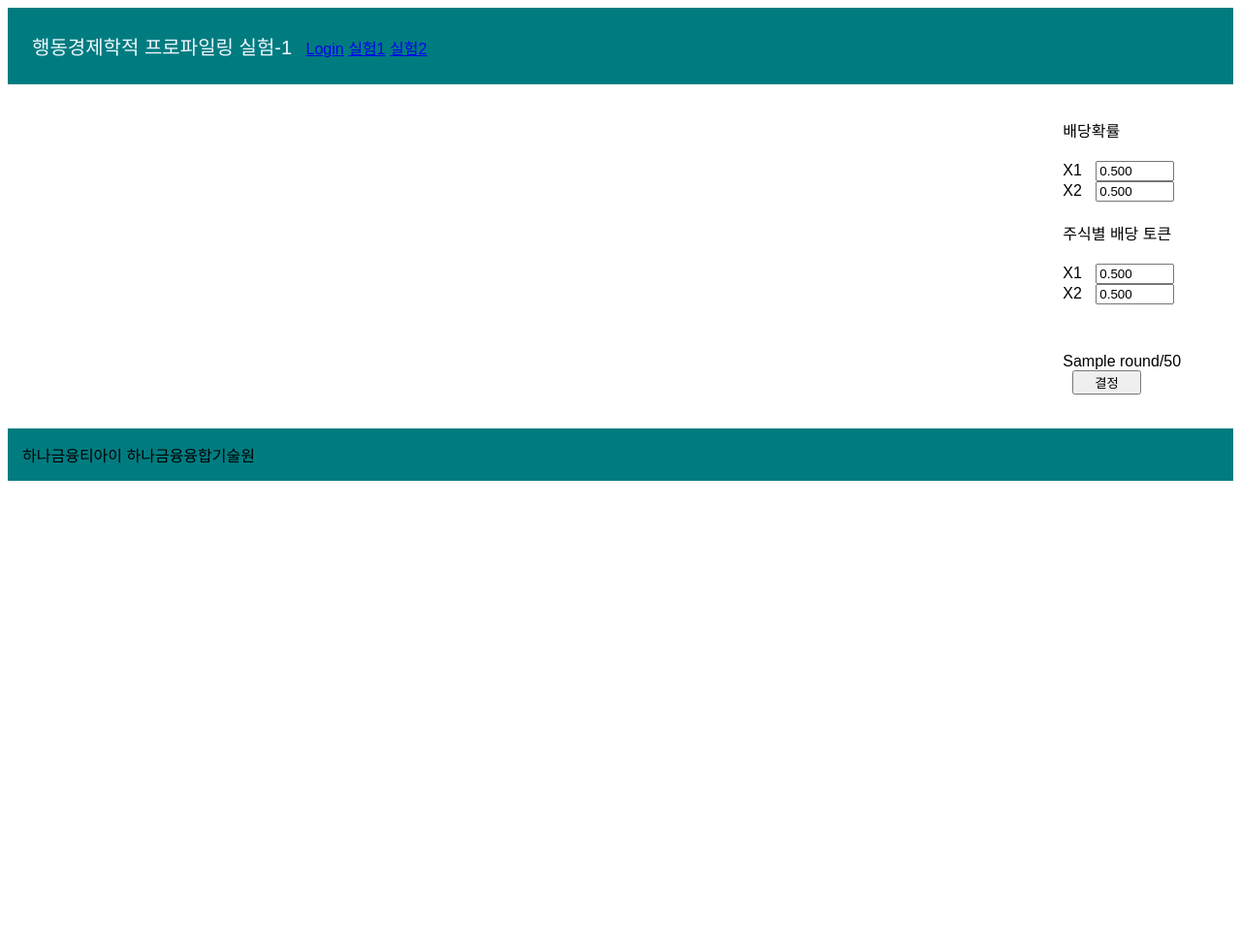
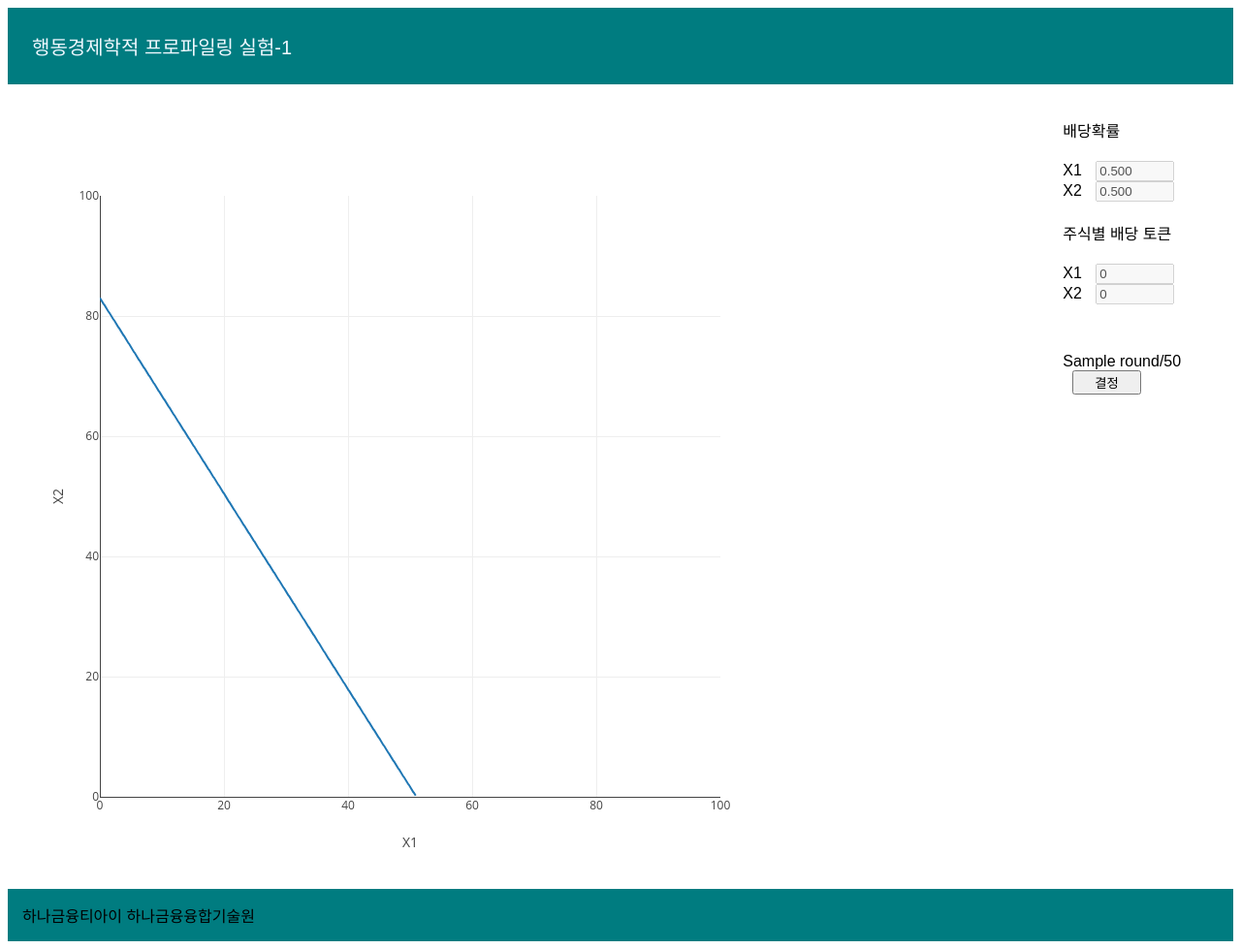
Before and after one commit to sunwonl/bepf_webserver, a Flask app: template templates/experiment1.html in a window 1280 px wide. Shown: the whole page at 97% size. Before the commit the page ends 496 px from the top, so only its background shows below. Run offline with Flask 2, Linux system fonts and the light colour scheme; the template is opened without the code that fills it: most values are stand-ins (such as "Sample title", 1, 10 or a date in 2020); some libraries are stand-ins or nearby versions.

Commit message:
risk aversion / loss aversion 계산 코드 작성

```diff
--- a/app.py
+++ b/app.py
@@ -1,5 +1,5 @@
 from flask import Flask
-from flask import render_template, request
+from flask import render_template, request, redirect, url_for
 from flask_sqlalchemy import SQLAlchemy
 from be_factor import *
 
@@ -8,8 +8,7 @@ TOTAL_ROUND = 50
 
 app = Flask(__name__)
 
-app.config['SQLALCHEMY_DATABASE_URI'] = 'mysql+pymysql://root:elxlfoq12#@127.0.0.1/bepf'
-#app.config['SQLALCHEMY_DATABASE_URI'] = 'sqlite:///bpef.sqlite3'
+app.config['SQLALCHEMY_DATABASE_URI'] = 'mysql+pymysql://root:elxlfoq123!@127.0.0.1/bepf'
 app.config['SEND_FILE_MAX_AGE_DEFAULT'] = 0
 
 db = SQLAlchemy(app)
@@ -51,7 +50,33 @@ class exp_log(db.Model):
         self.iy = iy
 
 
+class reward_rec(db.Model):
+    email = db.Column('email', db.String(50), primary_key=True)
+    round = db.Column(db.Integer)
+    secure = db.Column(db.String(1))
+    reward = db.Column(db.Float)
+
+    def __init__(self, email, round, secure, reward):
+        self.email = email
+        self.round = round
+        self.secure = secure
+        self.reward = reward
+
+
 db.create_all()
+
+
+def get_last_round(email):
+    sql = """
+    select round
+    from exp_log
+    where email='{}' order by round desc limit 1""".format(email)
+
+    result = db.engine.execute(sql)
+    last_round = [r[0] for r in result]
+    if len(last_round) == 0:
+        last_round = [1]
+    return last_round[0]
 
 
 def processing_click_logs(click_logs):
@@ -61,6 +86,33 @@ def processing_click_logs(click_logs):
         log = exp_log(**l)
         db.session.add(log)
         print(l)
+    db.session.commit()
+
+
+def make_result(email):
+    sql = '''
+    select email, round, ts, x, y
+    from (
+	    select email, round, ts, x, y, rank() over (partition by email, round order by ts desc) rnk from exp_log where x > 0
+    ) x where x.rnk = 1 and email="{}"'''.format(email)
+    import pandas as pd
+    df = pd.read_sql(sql, db.engine)
+
+    import random
+    selected_round = min(TOTAL_ROUND, max(round(random.uniform(0, TOTAL_ROUND)), 0))
+    secure_idx = round(random.uniform(0, 1))
+    selected_secure = ['x', 'y'][secure_idx]
+
+    final_reward = df.loc[int(selected_round)-1][selected_secure]
+
+    return selected_round, selected_secure, final_reward
+
+
+def process_reward(email, round, secure, reward):
+    print('Processing reward')
+    reward_rec(email, round, secure, reward)
+    db.session.add(reward_rec)
+
     db.session.commit()
 
 
@@ -79,31 +131,58 @@ def init_exp():
     # email = request.form['email']
     input_data = dict(request.form)
     email = input_data['email']
-    p = participant(**input_data)
-    db.session.add(p)
-    db.session.commit()
+    exists = participant.query.filter_by(email=email).first()
+    if not exists:
+        p = participant(**input_data)
+        db.session.add(p)
+        db.session.commit()
+    r = get_last_round(email)
+    r = int(r)+1
+    return redirect(url_for('exp1', email=email, cur_round=r))
 
-    return render_template('experiment1.html', round=1, email=email)
+
+@app.route('/exp1/<email>/<cur_round>')
+def exp1(email, cur_round):
+    cur_round = int(cur_round)
+    if cur_round < TOTAL_ROUND:
+        return render_template('experiment1.html', round=str(cur_round+1), email=email)
+    else:
+        selected_round, secure, reward = make_result(email)
+        process_reward(email, selected_round, secure, reward)
+        return render_template('end_exp.html',
+                               email=email,
+                               round=selected_round,
+                               secure=secure,
+                               reward=reward
+                               )
 
 
 @app.route('/submit_exp1', methods=['POST'])
 def submit_exp1():
     import json
     result = request.form['clicklogs']
-    round = int(request.form['round'])
+    cur_round = int(request.form['round'])
     email = request.form['email']
     ix = request.form['ix']
     iy = request.form['iy']
+    print(email)
     print(ix, iy)
 
     click_logs = json.loads(result)
 
     processing_click_logs(click_logs)
 
-    if round < TOTAL_ROUND:
-        return render_template('experiment1.html', round=str(round+1), email=email)
-    else:
-        return render_template('end_exp.html')
+    return redirect('exp1/{}/{}'.format(email, cur_round))
+
+
+@app.route('/end')
+def end_exp():
+    return render_template('end_exp.html',
+                           email='None',
+                           round='None',
+                           secure='None',
+                           reward='None'
+                           )
 
 
 if __name__ == '__main__':
--- a/static/experiment1.css
+++ b/static/experiment1.css
@@ -66,7 +66,8 @@ button {
 }
 
 .chart{
-  height: auto;
+  width:auto;
+  height:auto;
 }
 
 .col-1 {
--- a/static/experiment1.js
+++ b/static/experiment1.js
@@ -1,5 +1,6 @@
 var layout = {
-    height: 900,
+    height: 800,
+    width: 800,
     hovermode: 'closest',
     clickmode: "event+select",
     //clickselectmode: "single",
--- a/templates/experiment1.html
+++ b/templates/experiment1.html
@@ -15,9 +15,6 @@
     <div>
         <div class="header">
             <span class="header_title">행동경제학적 프로파일링 실험-1</span>
-            <a href="index">Login</a>
-            <a href="exp1">실험1</a>
-            <a href="exp2">실험2</a>
         </div>
         <div class="row main">
             <div id="myDiv" class="col-10 chart"></div>
@@ -28,11 +25,11 @@
                     </div>
                     <div class="pod_x">
                         <span>X1</span>
-                        <input type="text" value="0.500" />
+                        <input type="text" value="0.500" disabled />
                     </div>
                     <div class="pod_x">
                         <span>X2</span>
-                        <input type="text" value="0.500" />
+                        <input type="text" value="0.500" disabled />
                     </div>
                 </div>
 
@@ -42,11 +39,11 @@
                     </div>
                     <div class="podt_x">
                         <span>X1</span>
-                        <input id="x_value" type="text" value="0.500" />
+                        <input id="x_value" type="text" value="0" disabled />
                     </div>
                     <div class="podt_x">
                         <span>X2</span>
-                        <input id="y_value" type="text" value="0.500" />
+                        <input id="y_value" type="text" value="0" disabled />
                     </div>
                 </div>
 
@@ -68,7 +65,7 @@
         </div>
     </div>
 
-    <script src="{{ url_for('static', filename='plotly-latest.min.js') }}"></script>
+    <script src="https://cdn.plot.ly/plotly-latest.min.js"></script>
     <script src="{{ url_for('static', filename='experiment1.js') }}"></script>
 </body>
 
--- a/templates/index.html
+++ b/templates/index.html
@@ -44,7 +44,6 @@
                                     <option value="architect">건축토목계열</option>
                                     <option value="chemical">화학공학계열</option>
                                     <option value="medical">의료계열</option>
-                                    <option value="chemical">화학공학계열</option>
                                     <option value="education">사범교육계열</option>
                                     <option value="music">음악계열</option>
                                     <option value="paint">미술계열</option>
```
Also changed, not shown: templates/end_exp.html (+7 -2 lines).
